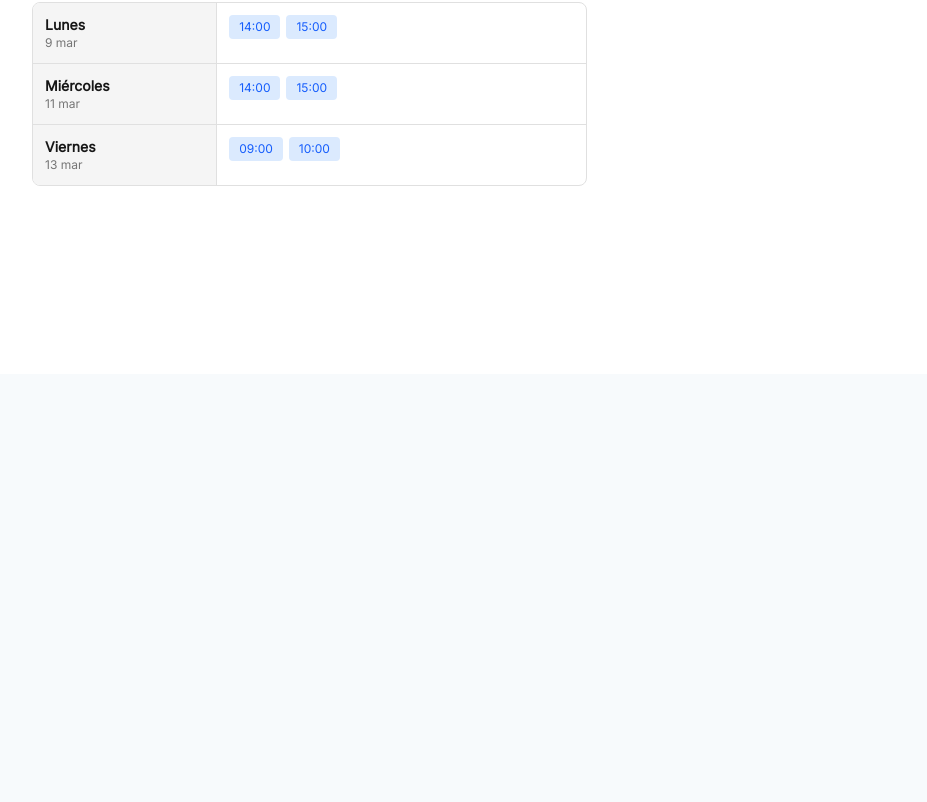
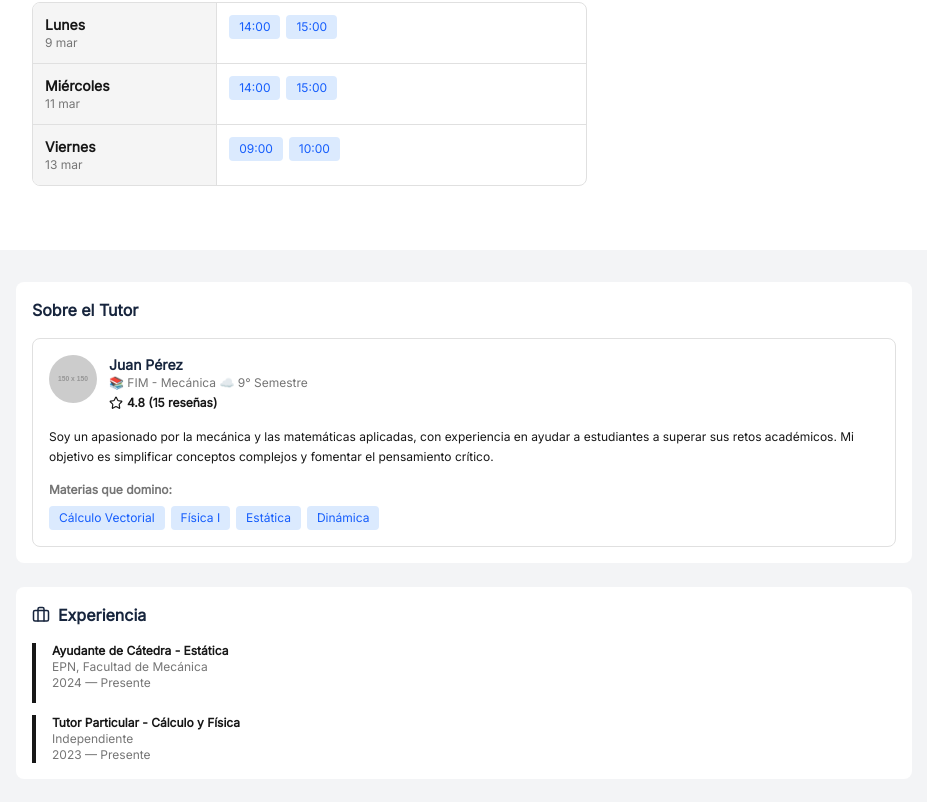
Before and after one commit to PoliTutorias/politutorias-frontend, a Next.js app: page /ofertas/1 in a window 1280 px wide. Shown: the part 426-1228 px from the top of the page, without its empty margins (176-1103 px from the left). Before the commit the page ends 800 px from the top, so only its background shows below. Built offline with nearby package versions, Linux system fonts and the light colour scheme.

Commit message:
HU32 feat: agregar seccion Sobre el Tutor y Experiencia

```diff
--- a/package.json
+++ b/package.json
@@ -3,7 +3,7 @@
   "version": "0.1.0",
   "private": true,
   "scripts": {
-    "dev": "next dev -p 3001",
+    "dev": "next dev -p 3002",
     "build": "next build",
     "start": "next start",
     "lint": "eslint"
--- a/src/app/ofertas/[id]/page.tsx
+++ b/src/app/ofertas/[id]/page.tsx
@@ -2,6 +2,8 @@ import { notFound } from 'next/navigation';
 import HeaderComponent from '@/components/shared/Header/Header';
 import OfferInfoSection from '@/components/offers/OfferInfoSection/OfferInfoSection';
 import PricingContactSection from '@/components/offers/PricingContactSection/PricingContactSection';
+import TutorSection from '@/components/tutor/TutorSection/TutorSection';
+import ExperienceSection from '@/components/tutor/ExperienceSection/ExperienceSection';
 import { DetallesOfertaDto } from '@/interfaces/offers/DetallesOfertaDto';
 import { offerDetailsSeed } from '@/seed/OfferDetailsSeedData';
 
@@ -80,6 +82,16 @@ export default async function DetallesOfertaPage({
             <PricingContactSection pricePerHour={offerDetails.pricePerHour} />
           </div>
         </div>
+
+        {/* Sección Sobre el Tutor con fondo gris azulado */}
+        <div className="mt-12 -mx-12 lg:-mx-32 bg-gray-100 px-12 lg:px-32 py-8">
+          <div className="lg:max-w-4xl lg:mx-auto">
+            <div className="grid grid-cols-1 gap-6">
+              <TutorSection tutor={offerDetails.tutor} />
+              <ExperienceSection experiences={offerDetails.tutor.experience} />
+            </div>
+          </div>
+        </div>
       </main>
     </div>
   );
--- a/src/components/offers/OfferInfoSection/OfferInfoSection.tsx
+++ b/src/components/offers/OfferInfoSection/OfferInfoSection.tsx
@@ -47,9 +47,9 @@ export default function OfferInfoSection({
     <div className="bg-white rounded-lg p-4">
       {/* Título con icono */}
       <div className="flex items-start gap-2 mb-1">
-        <BookOpen size={24} className="text-yellow flex-shrink-0 mt-0.5" />
+        <BookOpen size={30} className="text-(--yellow) bg-amber-100 rounded-md flex-shrink-0 mt-0.5" />
         <div>
-          <h1 className="text-2xl font-bold text-primary">{title}</h1>
+          <h1 className="text-2xl font-extrabold text-primary">{title}</h1>
         </div>
       </div>
 
--- a/src/components/offers/PricingContactSection/PricingContactSection.tsx
+++ b/src/components/offers/PricingContactSection/PricingContactSection.tsx
@@ -11,7 +11,7 @@ export default function PricingContactSection({ pricePerHour }: PricingContactSe
       <div>
         <p className="text-text-secondary text-xs mb-2">Precio por hora</p>
         <div className="flex items-baseline gap-1 mb-5">
-          <span className="text-4xl font-bold text-yellow">${pricePerHour}</span>
+          <span className="text-4xl font-bold text-(--yellow)">${pricePerHour}</span>
         </div>
       </div>
 
--- a/src/components/shared/Header/Header.tsx
+++ b/src/components/shared/Header/Header.tsx
@@ -6,7 +6,7 @@ import BackButton from '@/components/shared/BackButton/BackButton';
 export default function HeaderComponent() {
   return (
     <header className="bg-primary text-white py-4 px-4 md:px-8">
-      <div className="container mx-auto flex items-center justify-between">
+      <div className="mx-60 flex items-center justify-between">
         {/* Botón Volver */}
         <div className="text-white">
           <BackButton />
--- /dev/null
+++ b/src/components/tutor/ExperienceSection/ExperienceSection.tsx
@@ -0,0 +1,27 @@
+import { Briefcase } from 'lucide-react';
+import { ExperienceDto } from '@/interfaces/offers/DetallesOfertaDto';
+
+interface ExperienceSectionProps {
+  experiences: ExperienceDto[];
+}
+
+export default function ExperienceSection({ experiences }: ExperienceSectionProps) {
+  return (
+    <div className="bg-white rounded-lg p-4">
+      <h3 className="text-base font-semibold text-primary mb-4 flex items-center gap-2">
+        <Briefcase size={18} className="text-primary" />
+        <span>Experiencia</span>
+      </h3>
+
+      <div className="space-y-3">
+        {experiences.map((exp, index) => (
+          <div key={index} className="border-l-4 border-yellow pl-4 pb-3 last:pb-0">
+            <h4 className="text-xs font-bold text-foreground">{exp.position}</h4>
+            <p className="text-xs text-text-secondary">{exp.institution}</p>
+            <p className="text-xs text-text-secondary">{exp.period}</p>
+          </div>
+        ))}
+      </div>
+    </div>
+  );
+}
--- /dev/null
+++ b/src/components/tutor/TutorSection/TutorSection.tsx
@@ -0,0 +1,68 @@
+import { Star } from 'lucide-react';
+import { TutorDetailDto } from '@/interfaces/offers/DetallesOfertaDto';
+
+interface TutorSectionProps {
+  tutor: TutorDetailDto;
+}
+
+export default function TutorSection({ tutor }: TutorSectionProps) {
+  return (
+    <div className="bg-white rounded-lg p-4">
+      <h2 className="text-base font-semibold text-primary mb-4">Sobre el Tutor</h2>
+
+      {/* Card del tutor */}
+      <div className="bg-white border border-border rounded-lg p-4 space-y-4">
+        {/* Foto, nombre y datos académicos */}
+        <div className="flex gap-3">
+          {/* Avatar placeholder */}
+          <div className="flex-shrink-0">
+            {tutor.profileImageUrl ? (
+              <img
+                src={tutor.profileImageUrl}
+                alt={tutor.name}
+                className="w-12 h-12 rounded-full object-cover"
+              />
+            ) : (
+              <div className="w-12 h-12 rounded-full bg-bg-gray flex items-center justify-center text-sm font-bold text-primary">
+                {tutor.name.charAt(0)}
+              </div>
+            )}
+          </div>
+
+          {/* Nombre, carrera, semestre */}
+          <div className="flex-1">
+            <h3 className="text-sm font-bold text-primary">{tutor.name}</h3>
+            <p className="text-xs text-text-secondary">
+              📚 {tutor.career} ☁️ {tutor.semester}
+            </p>
+            {/* Rating */}
+            <div className="flex items-center gap-1 mt-1">
+              <Star size={14} className="text-yellow fill-yellow" />
+              <span className="text-xs font-semibold text-foreground">
+                {tutor.rating} ({tutor.reviewsCount} reseñas)
+              </span>
+            </div>
+          </div>
+        </div>
+
+        {/* Descripción del tutor */}
+        <p className="text-xs text-foreground leading-relaxed">{tutor.description}</p>
+
+        {/* Materias que domina */}
+        <div>
+          <p className="text-xs font-semibold text-text-secondary mb-2">Materias que domino:</p>
+          <div className="flex flex-wrap gap-1.5">
+            {tutor.masteredSubjects.map((subject, index) => (
+              <span
+                key={index}
+                className="px-2.5 py-1 bg-blue-100 text-blue-600 rounded text-xs font-medium"
+              >
+                {subject.name}
+              </span>
+            ))}
+          </div>
+        </div>
+      </div>
+    </div>
+  );
+}
```
Also changed, not shown: 7 other files (tests, documents, lock files or other folders).
